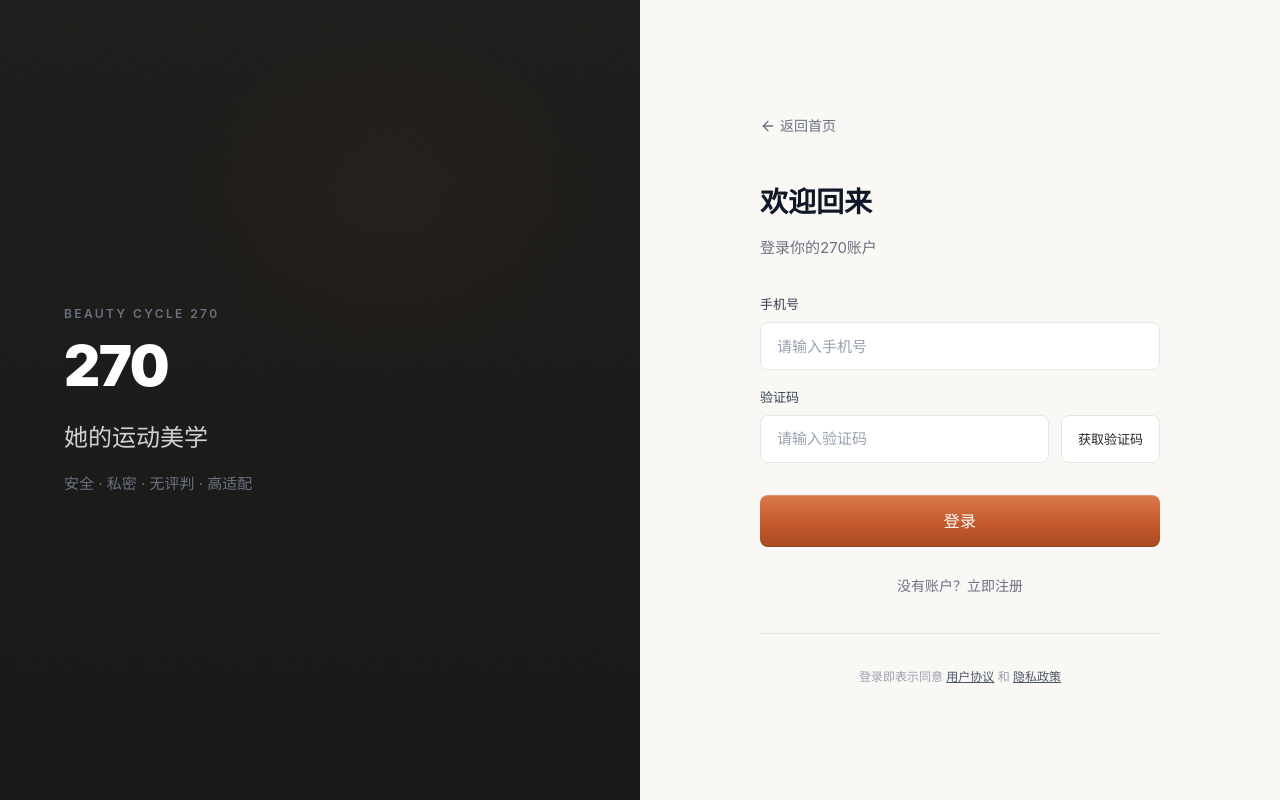
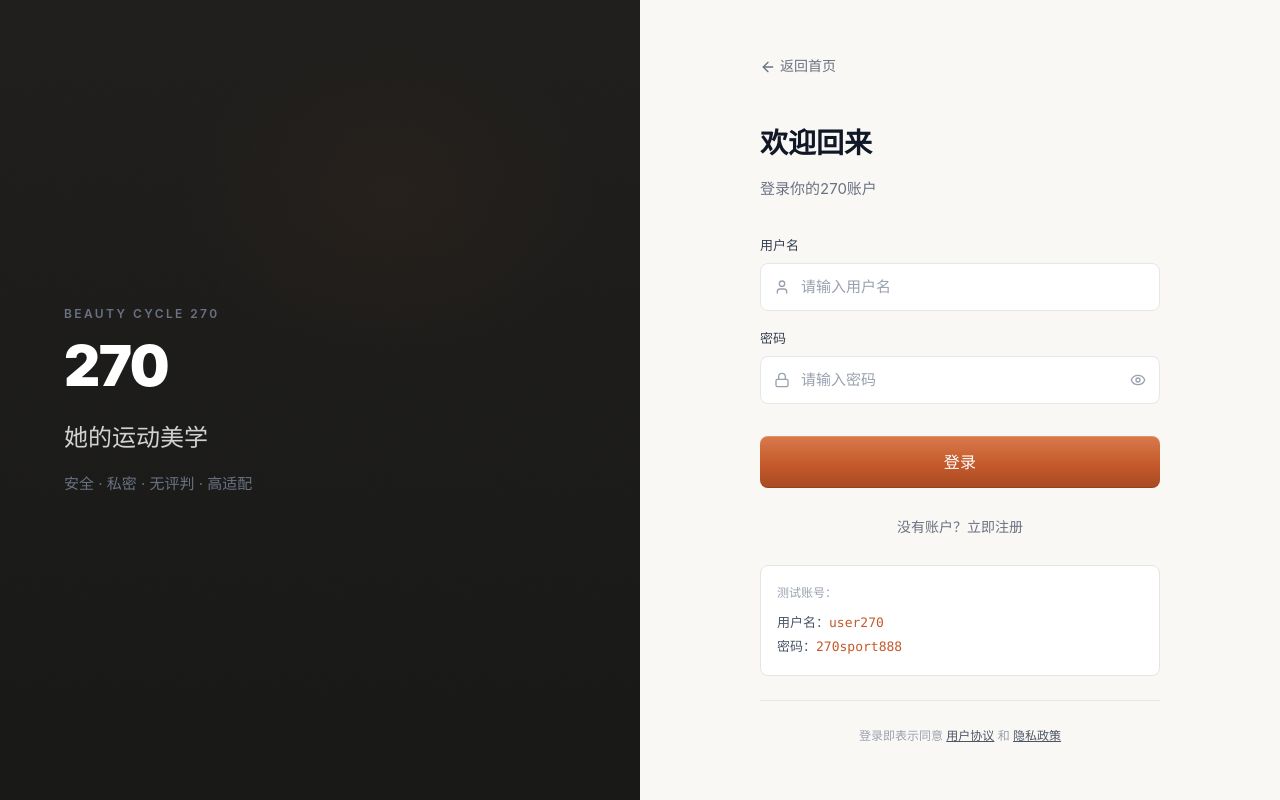
Before and after one commit to 2502864855/270-sports, a Next.js app: page /login in a window 1280 px wide. Built offline with nearby package versions, Linux system fonts and the light colour scheme; a web font is replaced by a local one.

Commit message:
feat: 登录方式改为账号密码 + 创建测试用户 + 全站字体排版修复
Coze-Commit-Type: user
Coze-User-ID: 1180225903799684
Coze-Conversation-ID: 10914799

```diff
--- a/src/app/(admin)/admin/login/page.tsx
+++ b/src/app/(admin)/admin/login/page.tsx
@@ -16,16 +16,33 @@ export default function AdminLoginPage() {
   const handleLogin = async (e: React.FormEvent) => {
     e.preventDefault();
     setError('');
+
+    if (!username.trim() || !password.trim()) {
+      setError('请输入用户名和密码');
+      return;
+    }
+
     setLoading(true);
 
-    // 模拟管理员登录验证
-    if (username === 'admin' && password === 'admin123') {
-      // 登录成功，跳转到管理后台
-      setTimeout(() => {
+    try {
+      const res = await fetch('/api/admin/auth/login', {
+        method: 'POST',
+        headers: { 'Content-Type': 'application/json' },
+        body: JSON.stringify({ username: username.trim(), password }),
+      });
+
+      const result = await res.json();
+
+      if (result.code === 200 && result.data?.token) {
+        localStorage.setItem('adminToken', result.data.token);
+        localStorage.setItem('adminInfo', JSON.stringify(result.data.admin));
         router.push('/admin');
-      }, 500);
-    } else {
-      setError('用户名或密码错误');
+      } else {
+        setError(result.message || '用户名或密码错误');
+      }
+    } catch {
+      setError('网络错误，请稍后重试');
+    } finally {
       setLoading(false);
     }
   };
@@ -42,7 +59,7 @@ export default function AdminLoginPage() {
           <p className="text-sm text-white/40">270 运动馆 · BEAUTY CYCLE 270</p>
         </div>
 
-        {/* 登录表单 */}
+        {/* Login Form */}
         <form onSubmit={handleLogin} className="space-y-4">
           {error && (
             <div className="p-3 rounded-lg text-sm text-red-400" style={{ backgroundColor: 'rgba(239,68,68,0.1)' }}>
@@ -62,6 +79,7 @@ export default function AdminLoginPage() {
                 backgroundColor: 'rgba(255,255,255,0.05)',
                 border: '1px solid rgba(255,255,255,0.1)',
               }}
+              autoComplete="username"
             />
           </div>
 
@@ -77,6 +95,7 @@ export default function AdminLoginPage() {
                 backgroundColor: 'rgba(255,255,255,0.05)',
                 border: '1px solid rgba(255,255,255,0.1)',
               }}
+              autoComplete="current-password"
             />
             <button
               type="button"
@@ -90,7 +109,7 @@ export default function AdminLoginPage() {
           <button
             type="submit"
             disabled={loading}
-            className="w-full py-3 rounded-lg text-sm font-medium text-white transition-all disabled:opacity-50"
+            className="w-full flex items-center justify-center py-3 rounded-lg text-sm font-medium text-white transition-all disabled:opacity-50"
             style={{
               background: 'linear-gradient(180deg, #D97A4A, #C45A2C, #A84A22)',
               boxShadow: '0 1px 6px rgba(196,90,44,0.3)',
@@ -100,14 +119,14 @@ export default function AdminLoginPage() {
           </button>
         </form>
 
-        {/* 测试账号提示 */}
+        {/* Test account hint */}
         <div className="mt-6 p-4 rounded-lg text-xs" style={{ backgroundColor: 'rgba(255,255,255,0.03)', border: '1px solid rgba(255,255,255,0.06)' }}>
           <p className="text-white/40 mb-2">测试账号：</p>
           <p className="text-white/60">账号：<code className="text-[#C45A2C]">admin</code></p>
           <p className="text-white/60">密码：<code className="text-[#C45A2C]">admin123</code></p>
         </div>
 
-        {/* 返回前台 */}
+        {/* Back to frontend */}
         <div className="mt-6 text-center">
           <Link href="/" className="text-xs text-white/30 hover:text-white/60 transition-colors">
             ← 返回前台网站
--- a/src/app/(frontend)/login/page.tsx
+++ b/src/app/(frontend)/login/page.tsx
@@ -1,13 +1,52 @@
 'use client';
 
 import { useState } from 'react';
+import { useRouter } from 'next/navigation';
 import Link from 'next/link';
-import { ArrowLeft } from 'lucide-react';
+import { ArrowLeft, User, Lock, Eye, EyeOff } from 'lucide-react';
 
 export default function LoginPage() {
+  const router = useRouter();
   const [mode, setMode] = useState<'login' | 'register'>('login');
-  const [phone, setPhone] = useState('');
-  const [code, setCode] = useState('');
+  const [username, setUsername] = useState('');
+  const [password, setPassword] = useState('');
+  const [showPassword, setShowPassword] = useState(false);
+  const [error, setError] = useState('');
+  const [loading, setLoading] = useState(false);
+
+  const handleLogin = async (e: React.FormEvent) => {
+    e.preventDefault();
+    setError('');
+
+    if (!username.trim() || !password.trim()) {
+      setError('请输入用户名和密码');
+      return;
+    }
+
+    setLoading(true);
+
+    try {
+      const res = await fetch('/api/auth/login', {
+        method: 'POST',
+        headers: { 'Content-Type': 'application/json' },
+        body: JSON.stringify({ username: username.trim(), password }),
+      });
+
+      const result = await res.json();
+
+      if (result.code === 200 && result.data?.token) {
+        localStorage.setItem('token', result.data.token);
+        localStorage.setItem('userInfo', JSON.stringify(result.data.user));
+        router.push('/profile');
+      } else {
+        setError(result.message || '用户名或密码错误');
+      }
+    } catch {
+      setError('网络错误，请稍后重试');
+    } finally {
+      setLoading(false);
+    }
+  };
 
   return (
     <div className="min-h-screen flex">
@@ -41,48 +80,77 @@ export default function LoginPage() {
             {mode === 'login' ? '登录你的270账户' : '加入270运动馆'}
           </p>
 
+          <form onSubmit={handleLogin}>
+            {error && (
+              <div className="mb-4 p-3 rounded-lg text-[14px] text-red-600" style={{ backgroundColor: 'rgba(239,68,68,0.08)', border: '1px solid rgba(239,68,68,0.15)' }}>
+                {error}
+              </div>
+            )}
+
             <div className="space-y-4">
               <div>
-              <label className="block text-[13px] font-medium text-gray-700 mb-1.5">手机号</label>
+                <label className="block text-[13px] font-medium text-gray-700 mb-1.5">用户名</label>
+                <div className="relative">
+                  <User size={16} className="absolute left-3.5 top-1/2 -translate-y-1/2 text-gray-400" />
                   <input
-                type="tel"
-                value={phone}
-                onChange={e => setPhone(e.target.value)}
-                placeholder="请输入手机号"
-                className="w-full h-12 px-4 bg-white border border-gray-200 rounded-lg text-[15px] text-gray-900 placeholder:text-gray-400 focus:border-gray-800 transition-colors"
+                    type="text"
+                    value={username}
+                    onChange={e => setUsername(e.target.value)}
+                    placeholder="请输入用户名"
+                    className="w-full h-12 pl-10 pr-4 bg-white border border-gray-200 rounded-lg text-[15px] text-gray-900 placeholder:text-gray-400 focus:border-gray-800 transition-colors"
+                    autoComplete="username"
                   />
                 </div>
+              </div>
               <div>
-              <label className="block text-[13px] font-medium text-gray-700 mb-1.5">验证码</label>
-              <div className="flex gap-3">
+                <label className="block text-[13px] font-medium text-gray-700 mb-1.5">密码</label>
+                <div className="relative">
+                  <Lock size={16} className="absolute left-3.5 top-1/2 -translate-y-1/2 text-gray-400" />
                   <input
-                  type="text"
-                  value={code}
-                  onChange={e => setCode(e.target.value)}
-                  placeholder="请输入验证码"
-                  className="flex-1 h-12 px-4 bg-white border border-gray-200 rounded-lg text-[15px] text-gray-900 placeholder:text-gray-400 focus:border-gray-800 transition-colors"
+                    type={showPassword ? 'text' : 'password'}
+                    value={password}
+                    onChange={e => setPassword(e.target.value)}
+                    placeholder="请输入密码"
+                    className="w-full h-12 pl-10 pr-10 bg-white border border-gray-200 rounded-lg text-[15px] text-gray-900 placeholder:text-gray-400 focus:border-gray-800 transition-colors"
+                    autoComplete="current-password"
                   />
-                <button className="btn-secondary h-12 px-4 text-[13px] font-medium whitespace-nowrap">
-                  获取验证码
+                  <button
+                    type="button"
+                    onClick={() => setShowPassword(!showPassword)}
+                    className="absolute right-3.5 top-1/2 -translate-y-1/2 text-gray-400 hover:text-gray-600 transition-colors"
+                  >
+                    {showPassword ? <EyeOff size={16} /> : <Eye size={16} />}
                   </button>
                 </div>
               </div>
             </div>
 
-          <button className="btn-primary w-full h-[52px] mt-8 text-[16px] font-medium">
-            {mode === 'login' ? '登录' : '注册'}
+            <button
+              type="submit"
+              disabled={loading}
+              className="btn-primary flex items-center justify-center w-full h-[52px] mt-8 text-[16px] font-medium disabled:opacity-50"
+            >
+              {loading ? '登录中...' : (mode === 'login' ? '登录' : '注册')}
             </button>
+          </form>
 
           <div className="mt-6 text-center">
             <button
-              onClick={() => setMode(mode === 'login' ? 'register' : 'login')}
+              onClick={() => { setMode(mode === 'login' ? 'register' : 'login'); setError(''); }}
               className="text-[14px] text-gray-500 hover:text-gray-800 transition-colors"
             >
               {mode === 'login' ? '没有账户？立即注册' : '已有账户？立即登录'}
             </button>
           </div>
 
-          <div className="mt-8 pt-8 border-t border-gray-200">
+          {/* Test account hint */}
+          <div className="mt-6 p-4 rounded-lg" style={{ backgroundColor: '#FFFFFF', border: '1px solid #E7E5E1' }}>
+            <p className="text-[12px] text-gray-400 mb-2">测试账号：</p>
+            <p className="text-[13px] text-gray-600">用户名：<code className="font-medium" style={{ color: '#C45A2C' }}>user270</code></p>
+            <p className="text-[13px] text-gray-600">密码：<code className="font-medium" style={{ color: '#C45A2C' }}>270sport888</code></p>
+          </div>
+
+          <div className="mt-6 pt-6 border-t border-gray-200">
             <p className="text-[12px] text-gray-400 text-center">
               登录即表示同意 <Link href="#" className="text-gray-600 underline">用户协议</Link> 和 <Link href="#" className="text-gray-600 underline">隐私政策</Link>
             </p>
--- /dev/null
+++ b/src/app/api/auth/login/route.ts
@@ -0,0 +1,78 @@
+import { NextRequest } from 'next/server';
+import { getSupabaseClient } from '@/storage/database/supabase-client';
+import { verifyPassword } from '@/lib/auth/password';
+import { signToken } from '@/lib/auth/jwt';
+import { success, badRequest, unauthorized } from '@/lib/api/response';
+
+interface FrontendUser {
+  id: number;
+  username: string | null;
+  phone: string;
+  nickname: string | null;
+  password_hash: string | null;
+  avatar: string | null;
+  gender: string;
+  status: string;
+}
+
+export async function POST(request: NextRequest) {
+  try {
+    const body = await request.json();
+    const { username, password } = body;
+
+    if (!username || !password) {
+      return badRequest('用户名和密码不能为空');
+    }
+
+    const client = getSupabaseClient();
+
+    // Query user by username
+    const { data, error } = await client
+      .from('users')
+      .select('id, username, phone, nickname, password_hash, avatar, gender, status')
+      .eq('username', username)
+      .eq('status', 'ACTIVE')
+      .maybeSingle();
+
+    if (error) throw new Error(`Query failed: ${error.message}`);
+    if (!data || !data.password_hash) {
+      return unauthorized('用户名或密码错误');
+    }
+
+    const user = data as FrontendUser;
+
+    if (!user.password_hash) {
+      return unauthorized('用户名或密码错误');
+    }
+
+    // Verify password
+    const isValid = await verifyPassword(password, user.password_hash);
+    if (!isValid) {
+      return unauthorized('用户名或密码错误');
+    }
+
+    // Sign JWT
+    const token = await signToken({
+      sub: user.id,
+      username: user.username || user.phone,
+      role: 'USER',
+    });
+
+    // Update last login
+    await client
+      .from('users')
+      .update({ last_login_at: new Date().toISOString() })
+      .eq('id', user.id);
+
+    // Return token and user info (no password)
+    const { password_hash: _pw, ...userInfo } = user;
+
+    return success({
+      token,
+      user: userInfo,
+    }, '登录成功');
+  } catch (error) {
+    console.error('User login failed:', error);
+    return badRequest('登录失败，请稍后重试');
+  }
+}
--- a/src/app/globals.css
+++ b/src/app/globals.css
@@ -146,12 +146,20 @@
    Buttons v3.0 - iOS 弹簧动效质感
    ============================================ */
 .btn-primary {
+  display: inline-flex;
+  align-items: center;
+  justify-content: center;
   background: linear-gradient(180deg, #D97A4A 0%, #C45A2C 55%, #A84A22 100%);
   color: #FFFFFF;
   border: none;
   border-radius: 8px;
   font-weight: 500;
   letter-spacing: 0.3px;
+  text-align: center;
+  line-height: 1;
+  white-space: nowrap;
+  overflow: hidden;
+  text-overflow: ellipsis;
   box-shadow:
     inset 0 1px 0 rgba(255, 255, 255, 0.18),
     inset 0 -1px 0 rgba(0, 0, 0, 0.12);
@@ -185,11 +193,19 @@
 }
 
 .btn-secondary {
+  display: inline-flex;
+  align-items: center;
+  justify-content: center;
   background: #FFFFFF;
   color: #272624;
   border: 1px solid #E7E5E1;
   border-radius: 8px;
   font-weight: 400;
+  text-align: center;
+  line-height: 1;
+  white-space: nowrap;
+  overflow: hidden;
+  text-overflow: ellipsis;
   box-shadow: inset 0 1px 0 rgba(255, 255, 255, 0.8);
   transition: all 0.25s cubic-bezier(0.25, 0.46, 0.45, 0.94);
   will-change: transform;
--- a/src/storage/database/shared/schema.ts
+++ b/src/storage/database/shared/schema.ts
@@ -268,6 +268,8 @@ export const users = pgTable(
   "users",
   {
     id: serial().primaryKey(),
+    username: varchar("username", { length: 100 }).unique(),
+    password_hash: varchar("password_hash", { length: 255 }),
     phone: varchar("phone", { length: 20 }).notNull().unique(),
     nickname: varchar("nickname", { length: 100 }),
     avatar: varchar("avatar", { length: 500 }),
@@ -284,6 +286,7 @@ export const users = pgTable(
     updated_at: timestamp("updated_at", { withTimezone: true }),
   },
   (table) => [
+    index("users_username_idx").on(table.username),
     index("users_phone_idx").on(table.phone),
     index("users_status_idx").on(table.status),
   ]
```
Also changed, not shown: src/app/(frontend)/about/page.tsx (+8 -8 lines), src/app/(frontend)/courses/page.tsx (+12 -12 lines), src/app/(frontend)/page.tsx (+34 -19 lines), src/app/(frontend)/profile/page.tsx (+6 -6 lines), src/app/(frontend)/vip/page.tsx (+8 -8 lines), src/db/seed.ts (+20 -2 lines). Lines whose indentation alone changed are shown as unchanged.
